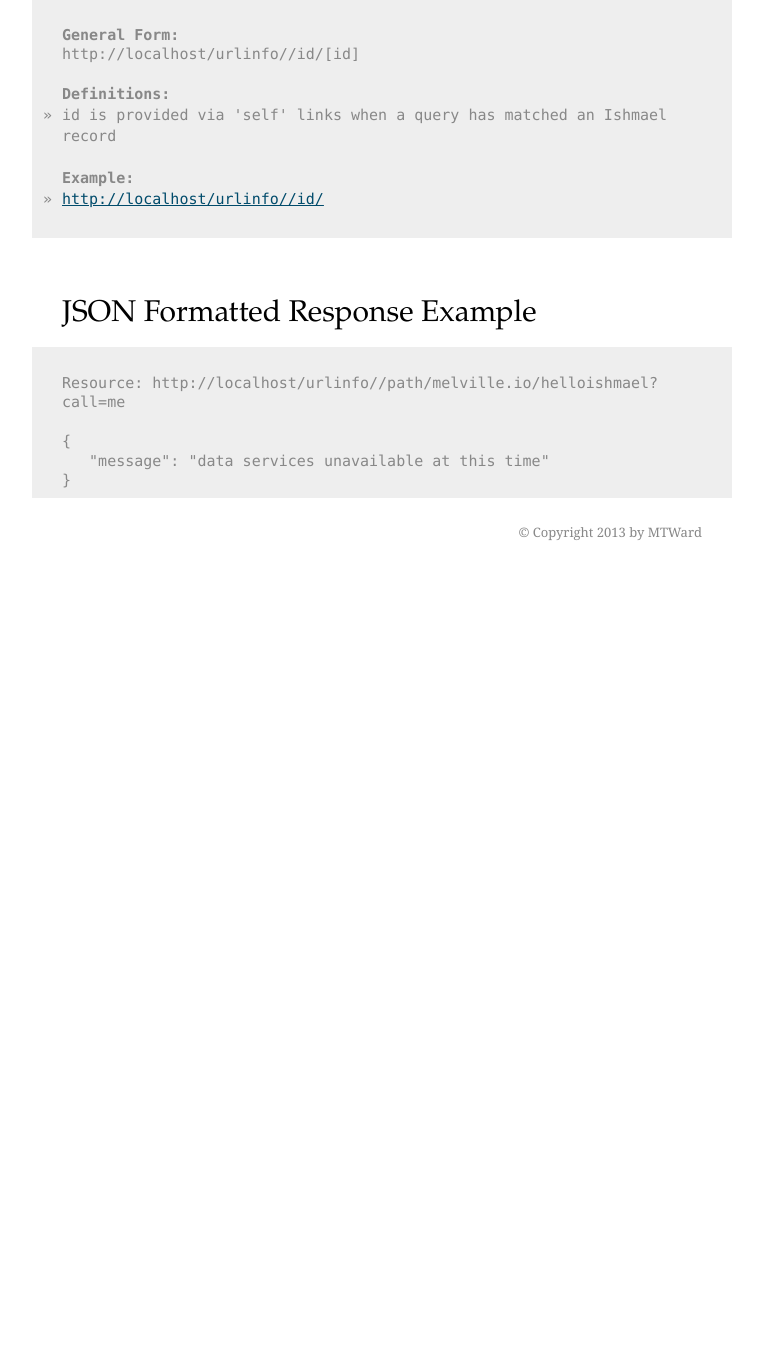
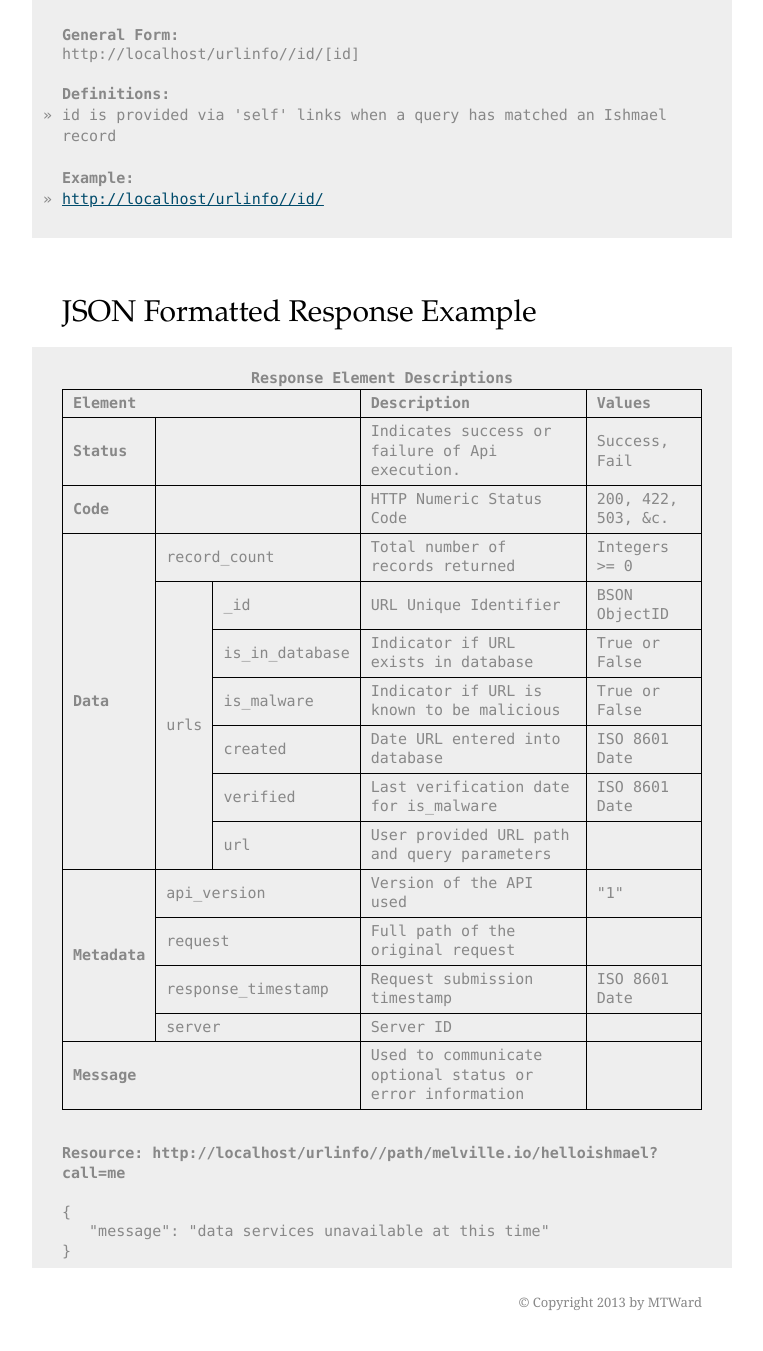
Before and after one commit to markTward/ishmael, a Flask app: page / in a window 1280 px wide. Shown: the part 1162-2513 px from the top of the page, without its empty margins (258-1021 px from the left). Before the commit the page ends 1703 px from the top, so only its background shows below. Run offline with Flask 2, Linux system fonts and the light colour scheme; parts of the project's set-up code (start-up, migrations or seed data) failed here and were passed over; some libraries are stand-ins or nearby versions.

Commit message:
first attempt at describing json response elements

```diff
--- a/ishmael/static/style.css
+++ b/ishmael/static/style.css
@@ -31,7 +31,7 @@ table        { border: 1px solid black; border-collapse: collapse;
                margin: 15px 0; }
 td, th       { border: 1px solid black; padding: 4px 10px;
                text-align: left; }
-th           { background: #eee; font-weight: normal; }
+th           { background: #eee; font-weight: strong; }
 
 td input     { border: none; padding: 0; }
 
--- a/ishmael/templates/index.html
+++ b/ishmael/templates/index.html
@@ -65,8 +65,25 @@
 <br>
 
 	<h2>JSON Formatted Response Example</h2>
-	<pre><span class=ig>
-Resource: {{request.host_url.rstrip('/')}}{{url_for('find_urlinfo_by_path', api_version=config['API_VERSION_CURRENT'], path = '')}}melville.io/helloishmael?call=me
+	<pre><span class=ig><table>
+<caption><strong>Response Element Descriptions</strong></caption>
+<strong><th colspan=3>Element</th><th>Description</th><th>Values</th></strong>
+<tr><th>Status<td colspan=2></td><td>Indicates success or failure of Api execution.<td>Success, Fail</td>
+<tr><th>Code<td colspan=2></td><td>HTTP Numeric Status Code</td><td>200, 422, 503, &c.</td></tr>
+<tr><th rowspan=7>Data<td colspan=2>record_count</td><td>Total number of records returned</td><td>Integers >= 0</td>
+<tr><td rowspan=6>urls</td><td>_id</td><td>URL Unique Identifier</td><td>BSON ObjectID</td>
+<tr><td>is_in_database</td><td>Indicator if URL exists in database</td><td>True or False</td>
+<tr><td>is_malware</td><td>Indicator if URL is known to be malicious</td><td>True or False</td>
+<tr><td>created</td><td>Date URL entered into database</td><td>ISO 8601 Date</td>
+<tr><td>verified</td><td>Last verification date for is_malware</td><td>ISO 8601 Date</td>
+<tr><td>url</td><td>User provided URL path and query parameters</td><td></td>
+<tr><th rowspan=4>Metadata<td colspan=2>api_version<td>Version of the API used</td><td>"1"</td>
+<tr><td colspan=2>request<td>Full path of the original request</td><td></td>
+<tr><td colspan=2>response_timestamp<td>Request submission timestamp</td><td>ISO 8601 Date</td>
+<tr><td colspan=2>server<td>Server ID</td><td></td>
+<tr><th colspan=3>Message<td>Used to communicate optional status or error information</td><td></td>
+</table>
+<strong>Resource: {{request.host_url.rstrip('/')}}{{url_for('find_urlinfo_by_path', api_version=config['API_VERSION_CURRENT'], path = '')}}melville.io/helloishmael?call=me</strong>
 
 {{results}}
 </span></pre>
--- a/ishmael/utils.py
+++ b/ishmael/utils.py
@@ -11,7 +11,8 @@ def get_response_template(code, status, api_version):
     response_template = {'code' : code, 'status': status }
     response_template['metadata'] = {'api_version':api_version,
                                      'response_timestamp':datetime.datetime.utcnow(),
-                                     'request':request.url}
+                                     'request':request.url,
+                                     'server' : str(app.mdb_client.host) + ':' + str(app.mdb_client.port)}
     return response_template
 
 # produce an ordered list of query string key=value pairs suitable for mongodb multi-key indexing
```
